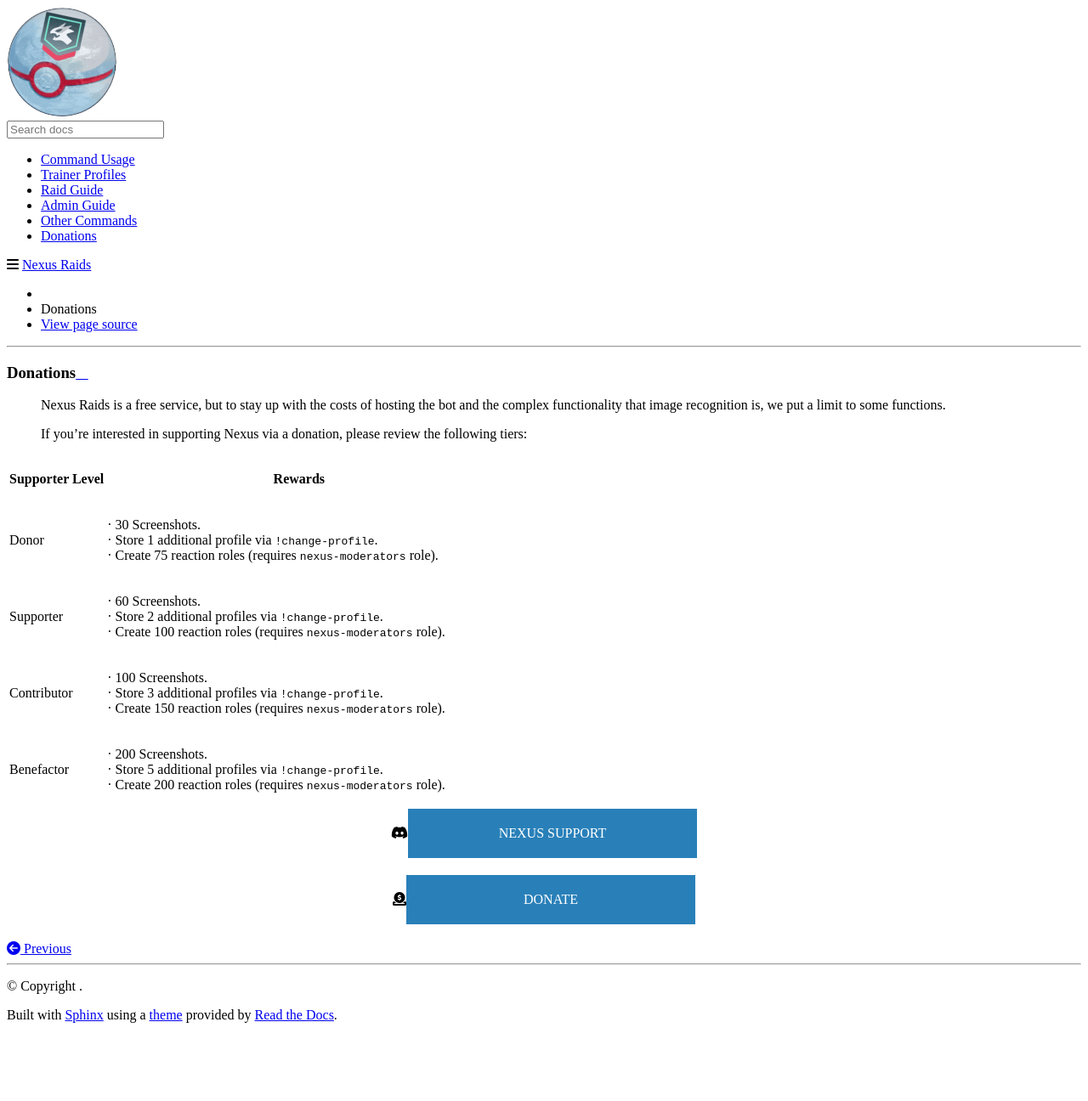
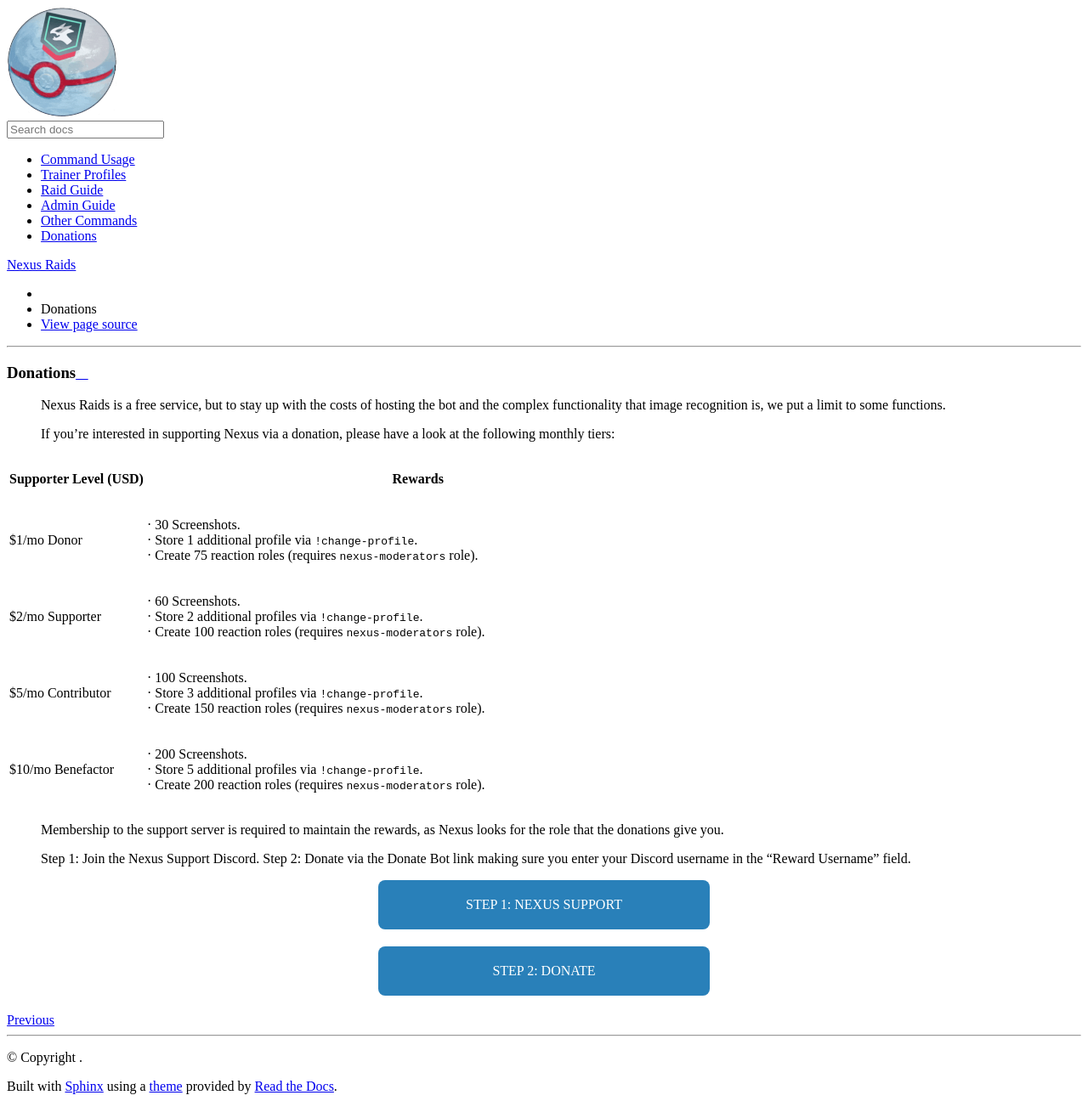
Before and after one commit to NexusRaids/nexus-docs, a Sphinx documentation site: the page built from docs/donation.md, in a window 1280 px wide. Shown: the whole page at 85% size. Built offline with Sphinx 7.4.7 and the Read the Docs theme 2.0.0, drawn with Linux system fonts in a browser that asks for light colours; nearby versions of some CDN libraries; formulas are drawn with MathJax 3; before the commit the page ends 1212 px from its top, so only the background shows below that.

Commit message:
doc update

````diff
--- a/docs/_static/theme_overrides.css
+++ b/docs/_static/theme_overrides.css
@@ -20,7 +20,8 @@
 	display: inline-block;
 	margin-bottom: 20px;
 	background: #2980b9;
-	width: 300px;
+	width: 350px;
+	border-radius: 0.5rem;
 }
 
 .donate_button:hover {
--- a/docs/conf.py
+++ b/docs/conf.py
@@ -82,7 +82,7 @@
 
 html_context = {
     'css_files': [
-        '_static/theme_overrides.css?update?v2',
+        '_static/theme_overrides.css?update?v3',
         ],
      }
 
@@ -90,5 +90,4 @@
 # -- Extension configuration -------------------------------------------------
 # At the bottom of conf.py
 def setup(app):
-    app.add_js_file('https://use.fontawesome.com/6a11f6d7c9.js')
     app.add_transform(AutoStructify)
--- a/docs/donation.md
+++ b/docs/donation.md
@@ -2,7 +2,7 @@
 
 > Nexus Raids is a free service, but to stay up with the costs of hosting the bot and the complex functionality that image recognition is, we put a limit to some functions.
 >
-> If you’re interested in supporting Nexus via a donation,  please review the following tiers:
+> If you’re interested in supporting Nexus via a donation, please have a look at the following  monthly tiers:
 >
 
 ```eval_rst
@@ -17,16 +17,21 @@
    &middot;
 
 .. csv-table::
-   :header: "Supporter Level", "Rewards"
+   :header: "Supporter Level (USD)", "Rewards"
    :widths: 5, 20
 
-   "Donor", "|md| 30 Screenshots. |br| |md| Store 1 additional profile via ``!change-profile``. |br| |md| Create 75 reaction roles (requires ``nexus-moderators`` role)."
-   "Supporter", "|md| 60 Screenshots. |br| |md| Store 2 additional profiles via ``!change-profile``. |br| |md| Create 100 reaction roles (requires ``nexus-moderators`` role)."
-   "Contributor", "|md| 100 Screenshots. |br| |md| Store 3 additional profiles via ``!change-profile``. |br| |md| Create 150 reaction roles (requires ``nexus-moderators`` role)."
-   "Benefactor", "|md| 200 Screenshots. |br| |md| Store 5 additional profiles via ``!change-profile``. |br| |md| Create 200 reaction roles (requires ``nexus-moderators`` role)."
+   "$1/mo Donor", "|md| 30 Screenshots. |br| |md| Store 1 additional profile via ``!change-profile``. |br| |md| Create 75 reaction roles (requires ``nexus-moderators`` role)."
+   "$2/mo Supporter", "|md| 60 Screenshots. |br| |md| Store 2 additional profiles via ``!change-profile``. |br| |md| Create 100 reaction roles (requires ``nexus-moderators`` role)."
+   "$5/mo Contributor", "|md| 100 Screenshots. |br| |md| Store 3 additional profiles via ``!change-profile``. |br| |md| Create 150 reaction roles (requires ``nexus-moderators`` role)."
+   "$10/mo Benefactor", "|md| 200 Screenshots. |br| |md| Store 5 additional profiles via ``!change-profile``. |br| |md| Create 200 reaction roles (requires ``nexus-moderators`` role)."
 
 ```
 
-<div align="center"><i class="fab fa-discord"></i><a class="donate_button" href="https://discord.gg/8PnNrEPhhe" target="_blank">Nexus Support</a></div>
+> Membership to the support server is required to maintain the rewards, as Nexus looks for the role that the donations give you.
+>
+> Step 1: Join the Nexus Support Discord.
+> Step 2: Donate via the Donate Bot link making sure you enter your Discord username in the "Reward Username" field.
 
-<div align="center"><i class="fas fa-donate"></i><a class="donate_button" href="https://donatebot.io/checkout/770303285550645278" target="_blank">Donate</a></div>
+<div align="center"><a class="donate_button" href="https://discord.gg/8PnNrEPhhe" target="_blank">Step 1: Nexus Support</a></div>
+
+<div align="center"><a class="donate_button" href="https://donatebot.io/checkout/770303285550645278" target="_blank">Step 2: Donate</a></div>
````
